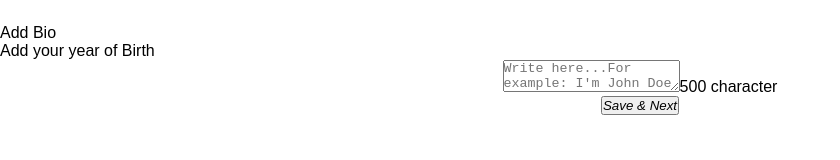
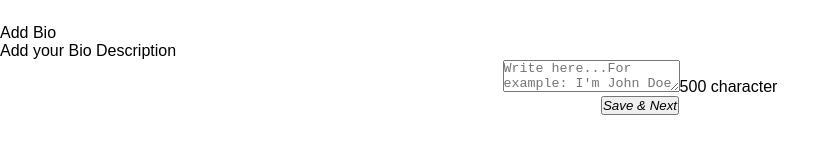
Before and after one commit to Makes-Innovation-Hub/arabrew, a React (Vite) app in the folder client/: page /bioPage in a window 1280 px wide. Shown: the top 160 px of the page, without its empty margins (0-840 px from the left). Built offline with nearby package versions, Linux system fonts and the light colour scheme; a web font is replaced by a local one.

Commit message:
fixed instruction prompt

```diff
--- a/client/src/pages/BioPage/BioPage.jsx
+++ b/client/src/pages/BioPage/BioPage.jsx
@@ -52,7 +52,7 @@ export default function BioPage() {
               justifyContent: "flex-start",
             }}
           >
-            <InstructionPrompt>Add your year of Birth</InstructionPrompt>
+            <InstructionPrompt>Add your Bio Description</InstructionPrompt>
           </Flex>
           <BioStyledDiv>
             <StyledTextArea
```
